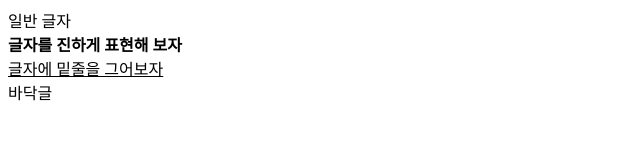
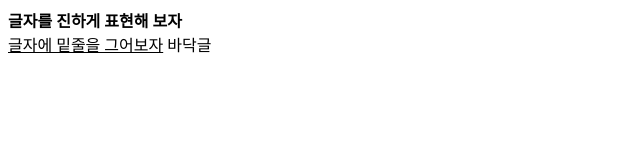
Before and after one commit to minjissam/sample, a plain HTML site: page index.html in a window 1280 px wide. Shown: the whole page, without its empty margins (0-640 px from the left). Drawn offline with Linux system fonts and the light colour scheme.

Commit message:
Update index.html

```diff
--- a/index.html
+++ b/index.html
@@ -10,25 +10,13 @@
 </head>
 
 <body>
-    <div id="full">
-        <header>
-            일반 글자
-        </header>
-        <div id="content">
-            <left>
+
                 <strong>글자를 진하게 표현해 보자</strong><br>
-            </left>
-            <section>
+
                 <u>글자에 밑줄을 그어보자</u>
-            </section>
-        </div>
-        <footer>
+
             바닥글
-        </footer>
-        <br>
 
-
-    </div>
 </body>
 
 </html>
```
